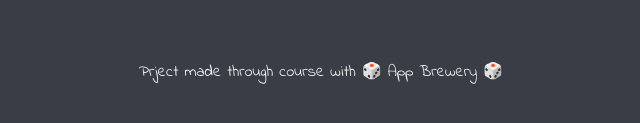
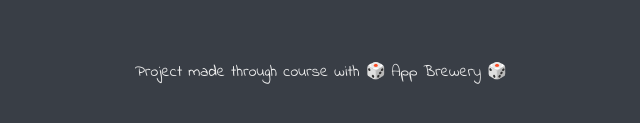
Before and after one commit to ChelseaHanes/Dice-Game, a plain HTML site: page dicee.html in a window 1280 px wide. Shown: the part 543-666 px from the top of the page, 319-959 px from the left. Drawn offline with Linux system fonts and the light colour scheme.

Commit message:
Update dicee.html

```diff
--- a/dicee.html
+++ b/dicee.html
@@ -22,7 +22,7 @@
       </div>
     </div>
 
-    <footer>Prject made through course with 🎲 App Brewery 🎲 </footer>
+    <footer>Project made through course with 🎲 App Brewery 🎲 </footer>
 
     <script src ="index.js" charset="utf-8"></script>
 
```
